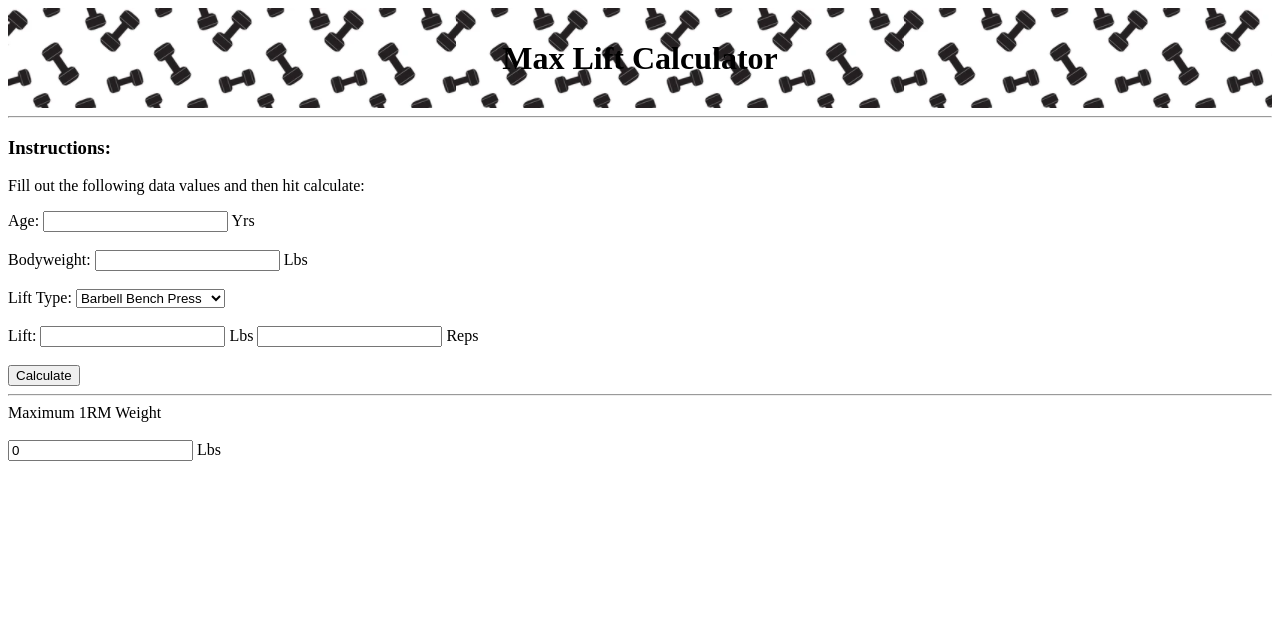
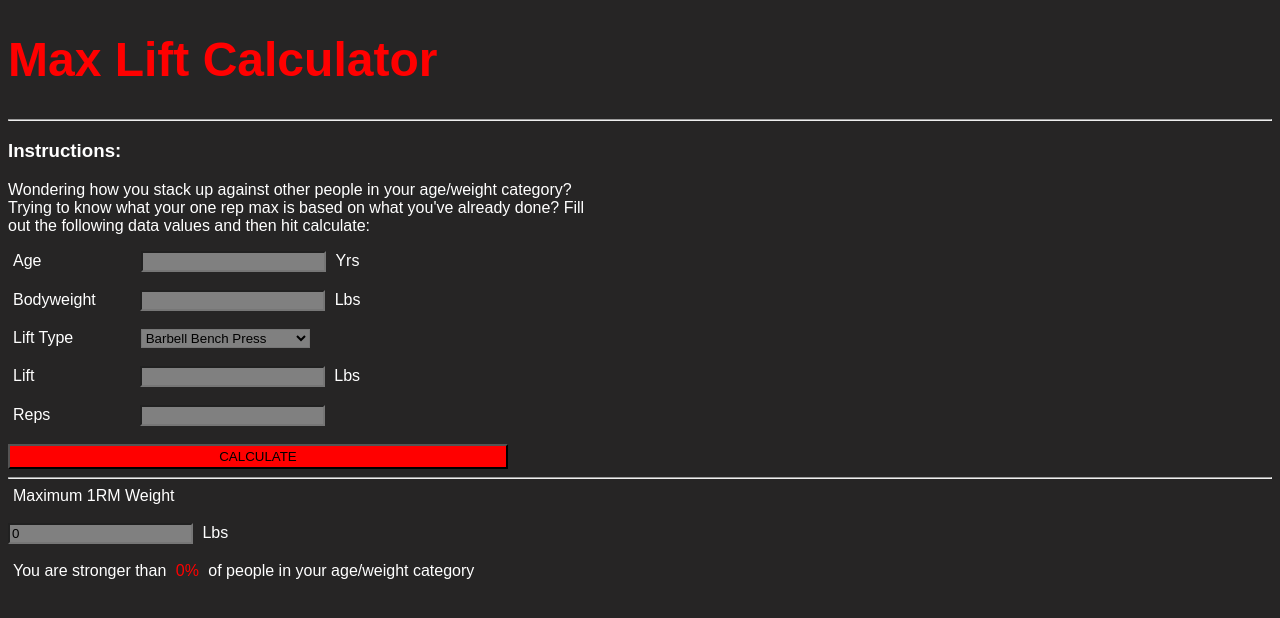
Before and after one commit to wesmuehlhausen/Website-Creations, a plain HTML site: page helloworld website/page.html in a window 1280 px wide. Drawn offline with Linux system fonts and the light colour scheme.

Commit message:
css styling for MLC

```diff
--- a/helloworld website/page.html
+++ b/helloworld website/page.html
@@ -3,9 +3,11 @@
 
    <head>
       <title>Max Lift Calculator</title>
+      <link rel="stylesheet" href="page_style.css"
    </head>
 
    <body>
+    <!--
     <table background = "recources/weights2.png" width = "100%" height = "100">
         <tr>
             <td>
@@ -15,21 +17,24 @@
             </td>
         </tr>
     </table>
-
+    -->
+    <center>
+        <h1>Max Lift Calculator</h1>
+    </center>
 
     <hr />
     <h3>Instructions: </h3>
-    <p align = "left">Fill out the following data values and then hit calculate:</p>
+    <p align = "left" size="4">Wondering how you stack up against other people in your age/weight category? Trying to know what your one rep max is based on what you've already done? Fill out the following data values and then hit calculate:</p>
 
-    <label>Age: </label>
-    <input>
+    <label id="l1">Age</label>
+    <input >
     <label>Yrs</label><br><br>
 
-    <label>Bodyweight: </label>
+    <label id="l2">Bodyweight </label>
     <input>
     <label>Lbs</label><br><br>
 
-    <label>Lift Type: </label>
+    <label id="l3">Lift Type </label>
     <select >
         <option >Barbell Bench Press</option>
         <option >Conventional Deadlift</option>
@@ -38,19 +43,25 @@
         <option >Front Squat</option>
     </select><br><br>
 
-    <label>Lift: </label>
+    <label id="l4">Lift </label>
     <input>
-    <label>Lbs</label>
-    <input>
-    <label>Reps</label><br><br>
+    <label>Lbs</label><br><br>
 
-    <button>Calculate</button>
+    <label id="l5">Reps</label>
+    <input><br><br>
+
+
+    <button id="b1">CALCULATE</button>
     <hr />
 
     <label>Maximum 1RM Weight</label><br><br>
     <input value="0" readonly>
     <label>Lbs</label><br><br>
 
+    <label>You are stronger than</label>
+    <label id="strlvl">0%</label>
+    <label>of people in your age/weight category</label>
+    <br><br>
 
    </body>
 
--- /dev/null
+++ b/helloworld website/page_style.css
@@ -0,0 +1,64 @@
+body {
+    background-color: rgb(38, 37, 37);
+    color: white;
+    font-family: Arial, Helvetica, sans-serif;
+}
+
+h1 {
+    color: rgb(255, 0, 0);
+    font-size: 48px;
+    text-align: left;
+
+}
+
+p {
+    max-width: 600px;
+}
+
+input {
+    background-color: grey;
+
+}
+
+select {
+    background-color: grey;
+    margin-right: 5px;
+    width: 169px;
+}
+
+button {
+    background-color: red;
+}
+
+label {
+    margin-left: 5px;
+}
+
+#l1 {
+    margin-right: 95px;
+}
+
+#l2 {
+    margin-right: 40px;
+}
+
+#l3 {
+    margin-right: 63px;
+}
+
+#l4 {
+    margin-right: 101px;
+}
+
+#l5 {
+    margin-right: 85px;
+}
+
+#b1 {
+    width: 500px;
+    height: 25px;
+}
+
+#strlvl {
+    color: red;
+}
```
